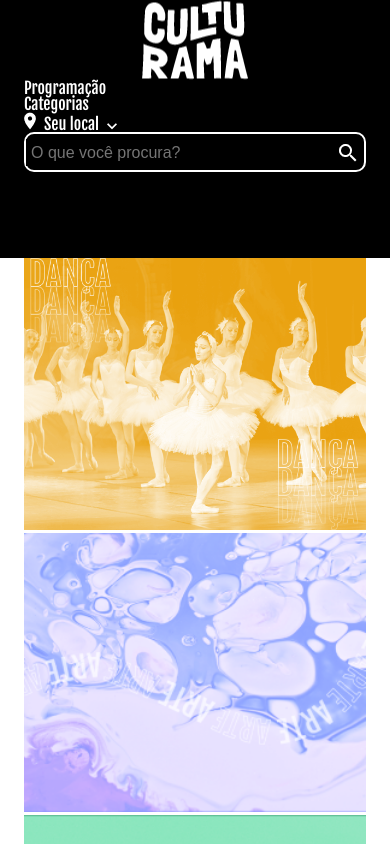
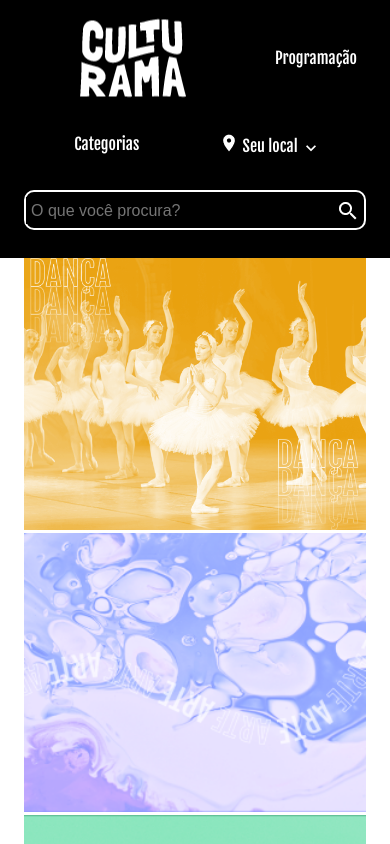
Before and after one commit to renanlucena/culturama, a plain HTML site: page index.html in a window 390 px wide. Shown: the top 844 px of the page. Drawn offline with nearby package versions, Linux system fonts and the light colour scheme.

Commit message:
implementando o header no mobile

```diff
--- /dev/null
+++ b/assets/style/_header.scss
@@ -0,0 +1,8 @@
+.menu{
+    display: flex;
+    justify-content: space-evenly;
+    align-items: center;
+    flex-wrap: wrap;
+    column-gap: 33px;
+
+}
--- /dev/null
+++ b/assets/style/flex.scss
@@ -0,0 +1 @@
+@import './header';
--- a/index.html
+++ b/index.html
@@ -12,6 +12,7 @@
         crossorigin="anonymous" referrerpolicy="no-referrer" />
     <link rel="shortcut icon" href="./assets/img/Favicon2.png" type="image/x-icon">
     <link rel="stylesheet" href="./assets/style/style.css">
+    <link rel="stylesheet" href="./assets/style/flex.css">
 </head>
 
 <body>
```
Also changed, not shown: assets/style/flex.css (added), 1 other file.
